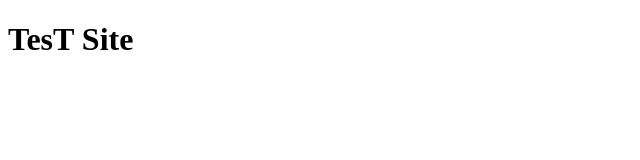
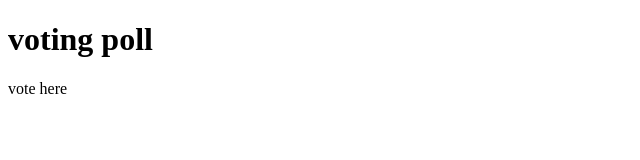
Before and after one commit to Iasir-Arafat-riaz/Test, a plain HTML site: page index.html in a window 1280 px wide. Shown: the whole page, without its empty margins (0-640 px from the left). Drawn offline with Linux system fonts and the light colour scheme.

Commit message:
first commit

```diff
--- a/index.html
+++ b/index.html
@@ -7,7 +7,8 @@
     <title>Document</title>
 </head>
 <body>
-    <h1> TesT Site</h1>
+    <h1>voting poll</h1>
+    <p>vote here</p>
 
     <script src="script.js"></script>
 </body>
```
